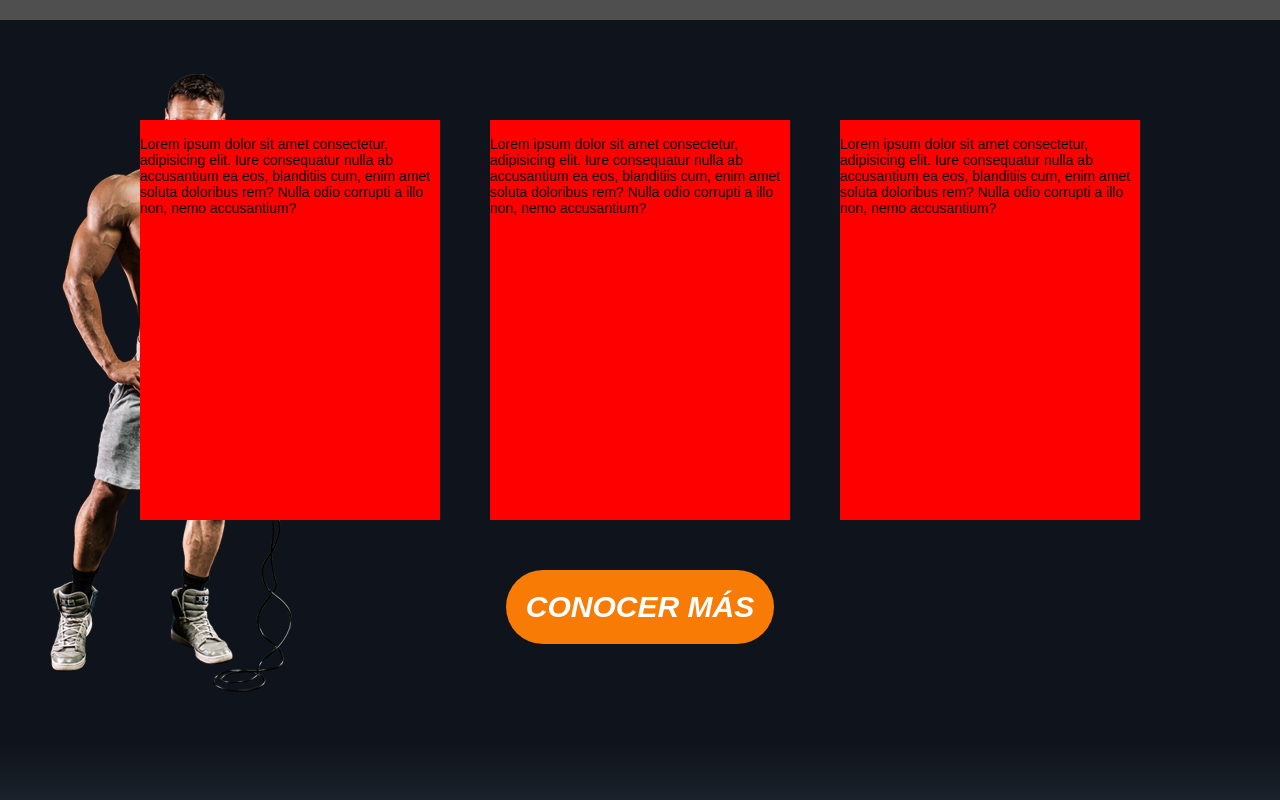
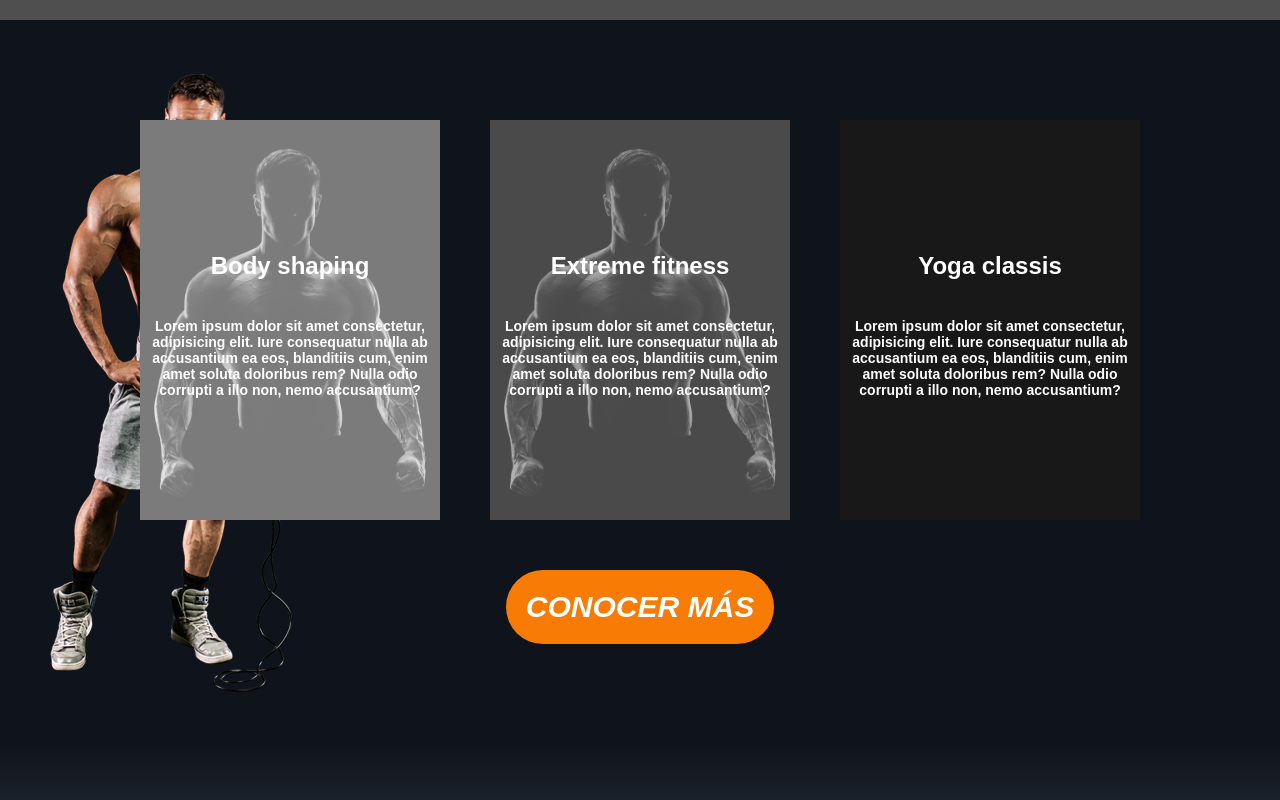
Before and after one commit to TeamMrWeb/Demo-5, a React (Vite) app: page / in a window 1280 px wide. Shown: the part 780-1580 px from the top of the page. Built offline with nearby package versions, Linux system fonts and the light colour scheme; grey boxes are pictures that could not be loaded.

Commit message:
#4 added card base and style

```diff
--- a/src/components/Card.jsx
+++ b/src/components/Card.jsx
@@ -1,8 +1,18 @@
-function Card({title, paragraph}) {
+function Card({title, paragraph, backgroundImage, backgroundColor}) {
+    const opacity = !backgroundImage? 1 : 0.5;
     return (
         <div className="card">
-            <h3 className="card__title">{title}</h3>
-            <p className="card__paragraph">{paragraph}</p>
+            {
+                backgroundImage &&
+                <div className="card-background">
+                    <img className="card__image" src={backgroundImage} alt="background" />
+                </div>
+            }
+            <div className="card-filter" style={{backgroundColor, opacity}}/>
+            <div className="card-content">
+                <h3 className="card__title">{title}</h3>
+                <p className="card__paragraph">{paragraph}</p>
+            </div>
         </div>
     )
 }
--- a/src/pages/home/sections/Activities.jsx
+++ b/src/pages/home/sections/Activities.jsx
@@ -1,14 +1,29 @@
 import Button from "../../../components/Button";
 import Card from "../../../components/Card";
 import image1 from "../../../assets/Activities/image1.png"
+import bodyshaping from "../../../assets/Activities/bodyshaping.jpg"
 
 export default function Activities() {
     return (
         <div className="activities">
             <div className="cards">
-                <Card paragraph="Lorem ipsum dolor sit amet consectetur, adipisicing elit. Iure consequatur nulla ab accusantium ea eos, blanditiis cum, enim amet soluta doloribus rem? Nulla odio corrupti a illo non, nemo accusantium?" />
-                <Card paragraph="Lorem ipsum dolor sit amet consectetur, adipisicing elit. Iure consequatur nulla ab accusantium ea eos, blanditiis cum, enim amet soluta doloribus rem? Nulla odio corrupti a illo non, nemo accusantium?" />
-                <Card paragraph="Lorem ipsum dolor sit amet consectetur, adipisicing elit. Iure consequatur nulla ab accusantium ea eos, blanditiis cum, enim amet soluta doloribus rem? Nulla odio corrupti a illo non, nemo accusantium?" />
+                <Card
+                    title={"Body shaping"}
+                    backgroundImage={bodyshaping}
+                    backgroundColor={"#f5f5f5"}
+                    paragraph="Lorem ipsum dolor sit amet consectetur, adipisicing elit. Iure consequatur nulla ab accusantium ea eos, blanditiis cum, enim amet soluta doloribus rem? Nulla odio corrupti a illo non, nemo accusantium?"
+                />
+                <Card
+                    title={"Extreme fitness"}
+                    backgroundImage={bodyshaping}
+                    backgroundColor={"#939393"}
+                    paragraph="Lorem ipsum dolor sit amet consectetur, adipisicing elit. Iure consequatur nulla ab accusantium ea eos, blanditiis cum, enim amet soluta doloribus rem? Nulla odio corrupti a illo non, nemo accusantium?"
+                />
+                <Card
+                    title={"Yoga classis"}
+                    backgroundColor={"#181818"}
+                    paragraph="Lorem ipsum dolor sit amet consectetur, adipisicing elit. Iure consequatur nulla ab accusantium ea eos, blanditiis cum, enim amet soluta doloribus rem? Nulla odio corrupti a illo non, nemo accusantium?"
+                />
             </div>
             <Button text="Conocer más" />
             <img className="activities__image" src={image1} alt="girlActivity" />
--- a/src/styles/components/_card.scss
+++ b/src/styles/components/_card.scss
@@ -1,11 +1,49 @@
 .card {
+    display: flex;
+    justify-content: center;
+    align-items: center;
     width: 300px;
     height: 400px;
-    background-color: red;
-    .card__title {
-
+    position: relative;
+    z-index: 2;
+    .card-background{
+        width: 100%;
+        height: 100%;
+        position: absolute;
+        top: 0;
+        left: 0;
+        z-index: -1;
+        .card__image{
+            width: 100%;
+            height: 100%;
+            object-fit: cover;
+        }
     }
-    .card__paragraph {
-
+    .card-filter{
+        position: absolute;
+        top: 0;
+        left: 0;
+        width: 100%;
+        height: 100%;
+        z-index: -1;
+    }
+    .card-content{
+        display: flex;
+        flex-direction: column;
+        align-items: center;
+        justify-content: center;
+        width: 100%;
+        height: 100%;
+        text-align: center;
+        .card__title {
+            font-size: 24px;
+            color: $whiteColor;
+            font-weight: bold;
+        }
+        .card__paragraph {
+            font-size: 14px;
+            color: $whiteColor;
+            font-weight: bold;
+        }
     }
 }
--- a/src/styles/index.css
+++ b/src/styles/index.css
@@ -579,9 +579,75 @@ html body .title-color {
 }
 
 .card {
+  display: -webkit-box;
+  display: -ms-flexbox;
+  display: flex;
+  -webkit-box-pack: center;
+      -ms-flex-pack: center;
+          justify-content: center;
+  -webkit-box-align: center;
+      -ms-flex-align: center;
+          align-items: center;
   width: 300px;
   height: 400px;
-  background-color: red;
+  position: relative;
+  z-index: 2;
+}
+
+.card .card-background {
+  width: 100%;
+  height: 100%;
+  position: absolute;
+  top: 0;
+  left: 0;
+  z-index: -1;
+}
+
+.card .card-background .card__image {
+  width: 100%;
+  height: 100%;
+  -o-object-fit: cover;
+     object-fit: cover;
+}
+
+.card .card-filter {
+  position: absolute;
+  top: 0;
+  left: 0;
+  width: 100%;
+  height: 100%;
+  z-index: -1;
+}
+
+.card .card-content {
+  display: -webkit-box;
+  display: -ms-flexbox;
+  display: flex;
+  -webkit-box-orient: vertical;
+  -webkit-box-direction: normal;
+      -ms-flex-direction: column;
+          flex-direction: column;
+  -webkit-box-align: center;
+      -ms-flex-align: center;
+          align-items: center;
+  -webkit-box-pack: center;
+      -ms-flex-pack: center;
+          justify-content: center;
+  width: 100%;
+  height: 100%;
+  text-align: center;
+}
+
+.card .card-content .card__title {
+  font-size: 24px;
+  color: #FFFFFF;
+  font-weight: bold;
+}
+
+.card .card-content .card__paragraph {
+  font-size: 14px;
+  color: #FFFFFF;
+  font-weight: bold;
 }
 
 .divisor-line {
```
Also changed, not shown: src/assets/Activities/bodyshaping.jpg (added), 1 other file (tests, documents, lock files or other folders).
